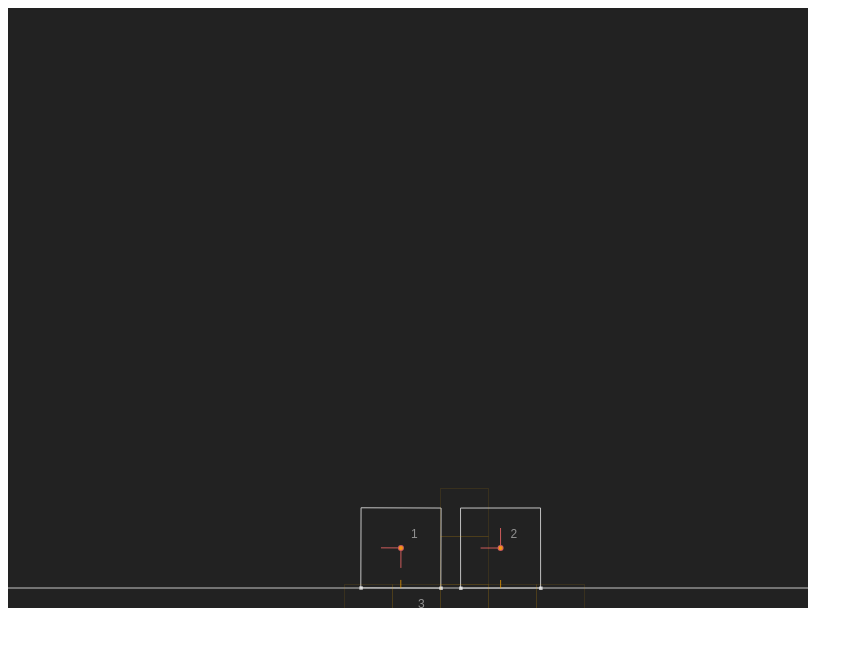
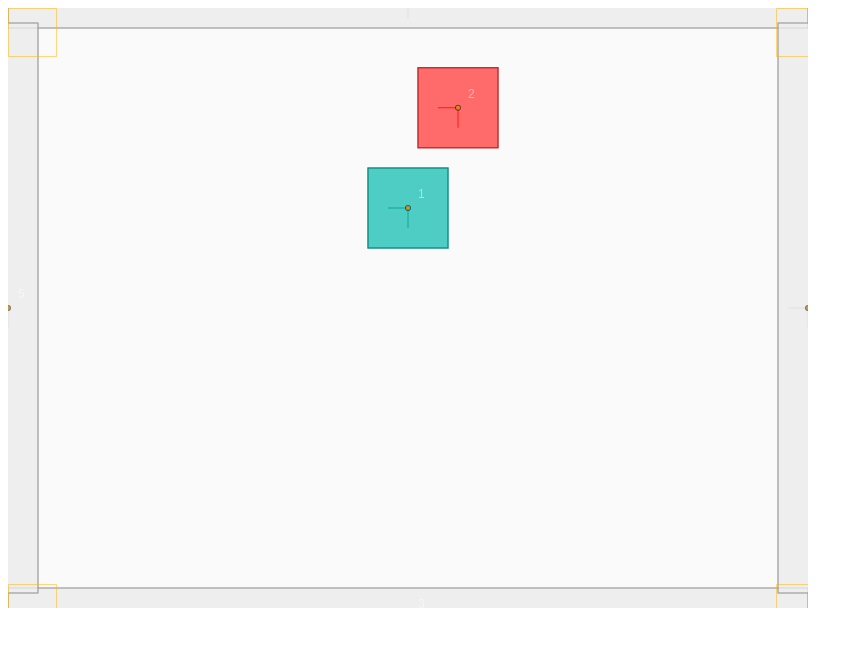
Before and after one commit to quaint/jsgame, a website: page physics/index.html in a window 1280 px wide. Shown: the whole page, without its empty margins (0-863 px from the left). Drawn offline with Linux system fonts and the light colour scheme.

Commit message:
some changes

```diff
--- a/physics/index.html
+++ b/physics/index.html
@@ -12,6 +12,7 @@
 <script>
     var Engine = Matter.Engine,
             World = Matter.World,
+            MouseConstraint = Matter.MouseConstraint,
             Bodies = Matter.Bodies;
     var engine = Engine.create({
         render: {
@@ -24,7 +25,7 @@
                 wireframeBackground: '#222',
                 hasBounds: false,
                 enabled: true,
-                wireframes: true,
+                wireframes: false,
                 showSleeping: true,
                 showDebug: true,
                 showBroadphase: true,
@@ -39,10 +40,18 @@
             }
         }
     });
-    var boxA = Bodies.rectangle(400, 200, 80, 80);
-    var boxB = Bodies.rectangle(450, 50, 80, 80);
-    var ground = Bodies.rectangle(400, 610, 810, 60, {isStatic: true});
-    World.add(engine.world, [boxA, boxB, ground]);
+    var boxA = Bodies.rectangle(400, 200, 80, 80, {frictionAir: 0.5});
+    var boxB = Bodies.rectangle(450, 50, 80, 80, {frictionAir: 0.5});
+    var ground1 = Bodies.rectangle(400, 610, 800, 60, {isStatic: true});
+    var ground2 = Bodies.rectangle(400, -10, 800, 60, {isStatic: true});
+    var ground3 = Bodies.rectangle(0, 300, 60, 570, {isStatic: true});
+    var ground4 = Bodies.rectangle(800, 300, 60, 570, {isStatic: true});
+    engine.world.gravity.y = 0;
+    World.add(engine.world, [boxA, boxB, ground1, ground2, ground3, ground4]);
+
+    var mouseConstraint = MouseConstraint.create(engine);
+    World.add(engine.world, mouseConstraint);
+
     Engine.run(engine);
 </script>
 
```
